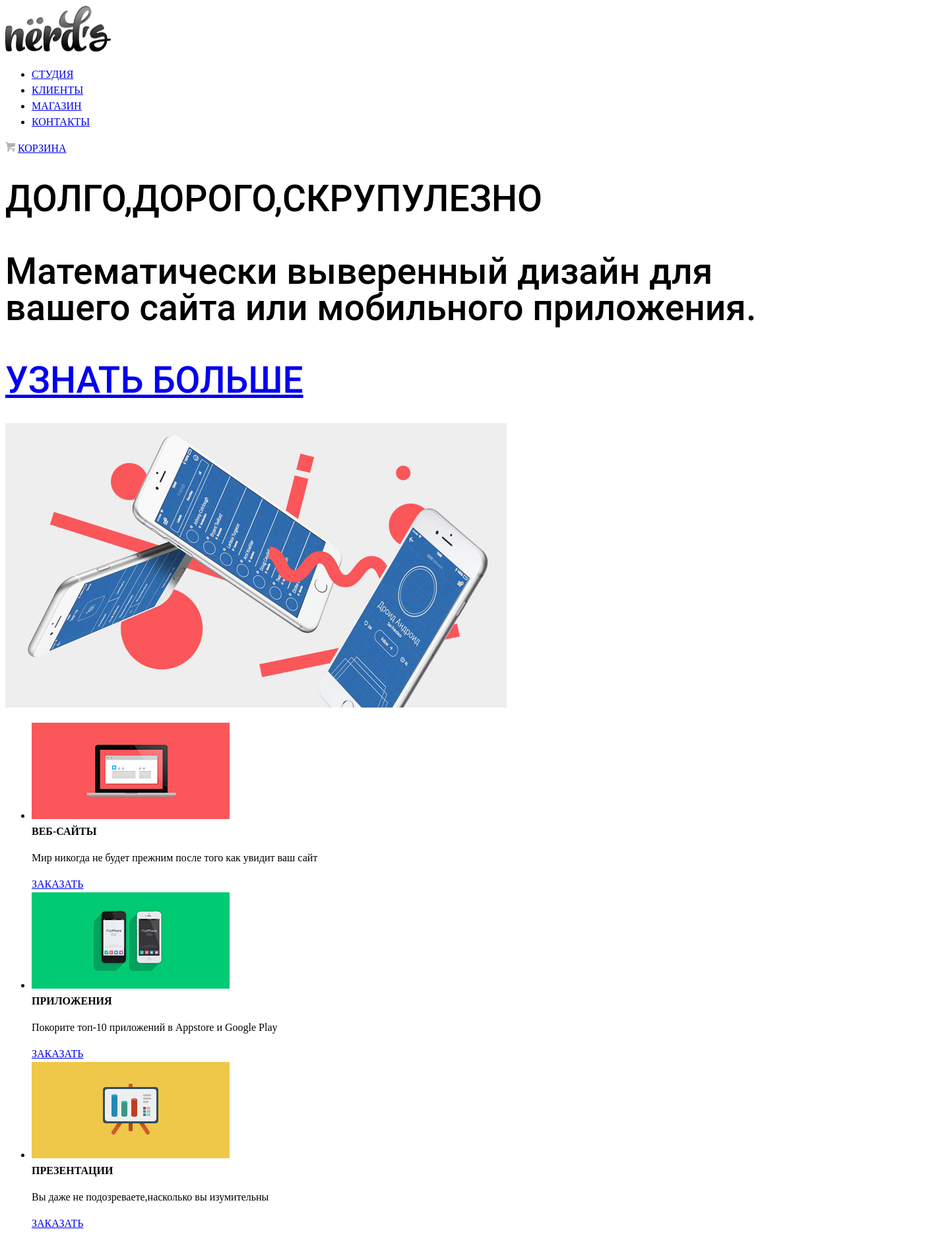
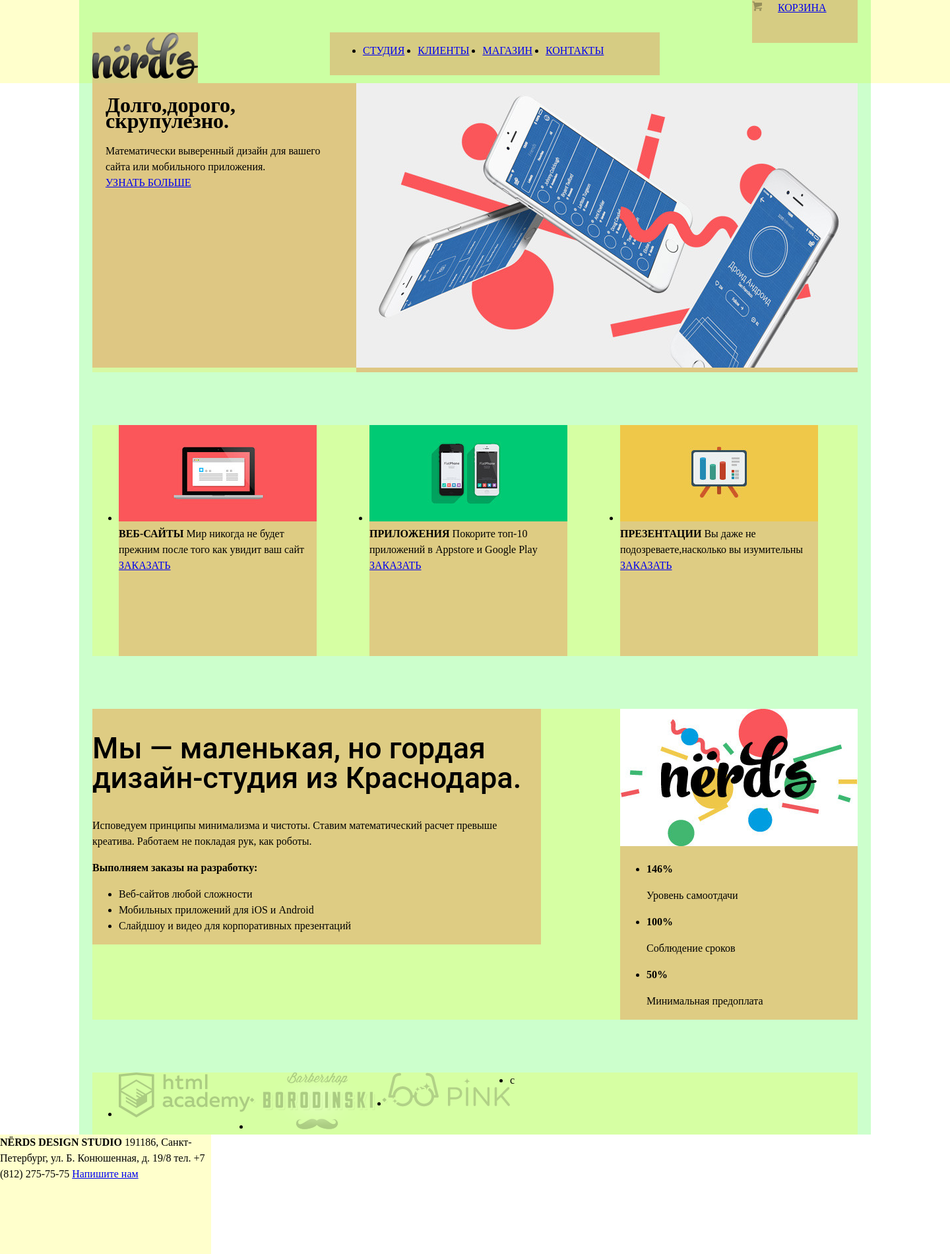
Before and after one commit to umila/289785-nerds, a plain HTML site: page index.html in a window 1280 px wide. Shown: the top 1900 px of the page at 66% size, 1440 px wide, since content can reach past the window. Drawn offline with Linux system fonts and the light colour scheme.

Commit message:
сетка индекс нердс 17.11.

```diff
--- a/css/style.css
+++ b/css/style.css
@@ -1,9 +1,152 @@
+html,
 body {
-  font-size: 16px;
+  min-width: 1440px;
+  min-height: 1750px;
+  margin: 0;
+  padding: 0;
+}
+body {
+  font-size:16px;
   line-height:24px;
   color: #000000;
   font-weight: normal;
   font-family: "Roboto Regular";
+/*
+  background: url("nerds-index.jpg") no-repeat;
+  background-size: 1122px auto;
+*/
+}
+.clearfix::after {
+  content: "";
+  display: table;
+  clear: both;
+}
+.main-header {
+  min-height: 114px;
+  background: rgba(255, 255, 0, 0.2);
+}
+.container {
+  width: 1160px;
+  margin:0 auto;
+  background: rgba(0, 255, 0, 0.2);
+  padding:0 20px;
+}
+.logo-container {
+  float:left;
+  width:160px;
+  min-height:65px;
+  margin-right:200px;
+  margin-top:49px;
+  background: rgba(255, 0, 0, 0.2);
+
+}
+.main-navigation {
+  float:left;
+  width:500px;
+  min-height:65px;
+  margin-right:140px;
+  margin-top:49px;
+  background: rgba(255, 0, 0, 0.2);
+
+}
+.menu__item {
+  float:left;
+  margin:0 10px;
+
+}
+.user-block {
+  float:right;
+  width:160px;
+  min-height: 65px;
+  background: rgba(255, 0, 0, 0.2);
+}
+.cart {
+  padding-left:20px;
+}
+.slider {
+  width:1160px;
+  margin: 0 auto;
+  margin-bottom:80px;
+  background: rgba(255, 225, 0, 0.2);
+}
+.slider-left {
+float:left;
+width: 360px;
+min-height: 431px;
+background: rgba(255, 0, 0, 0.2);
+padding-left:20px;
+padding-right:20px;
+}
+.slider-right {
+  float:right;
+  width:760px;
+  min-height:431px;
+  background: rgba(255, 0, 0, 0.2);
+}
+.products {
+  margin-bottom:80px;
+  background: rgba(255, 255, 0, 0.2);
+}
+.products-list__item {
+  float:left;
+  width:300px;
+  min-height: 350px;
+  margin-right:80px;
+  background: rgba(255, 0, 0, 0.2);
+}
+.products-list__item:last-child {
+  margin-right: 60px;
+}
+.tasks {
+  background: rgba(255, 255, 0, 0.2);
+  margin-bottom:80px;
+}
+.tasks-left {
+  float:left;
+  width:680px;
+  background: rgba(255, 0, 0, 0.2);
+}
+.tasks-right {
+  float:right;
+  width:360px;
+  background: rgba(255, 0, 0, 0.2);
+}
+.partners {
+background: rgba(255, 255, 0, 0.2);
+width:1160px;
+min-height:87px;
+}
+.partners-list {
+
+}
+.partners-list__item {
+  float:left;
+}
+.location {
+  width:1440px;
+  min-height:416px;
+}
+.contacts {
+  width:320px;
+  min-height:310px;
+  background: rgba(255, 255, 0, 0.2);
+}
+.main-footer {
+  width: :1440px;
+  min-height: 218px;
+  background: rgba(255, 255, 0, 0.2);
+}
+.footer-social {
+  float:left;
+  background: rgba(255, 0, 0, 0.2);
+  margin-right:140px;
+}
+.footer-text {
+  float:left;
+  width:560px;
+  min-height:80px;
+  background: rgba(255, 0, 0, 0.2);
+}
 }
 h1 {
   font-size: 55px;
@@ -19,4 +162,3 @@ h2 {
   font-weight: normal;
   font-family: "Roboto Medium";
 }
-}
--- a/index.html
+++ b/index.html
@@ -7,87 +7,94 @@
   </head>
   <body>
     <header class="main-header">
+      <div class="container clearfix">
+        <div class="logo-container">
           <img class="logo" src="img/nerds-logo.png" width="160" height="70" alt="Логотип">
+        </div>
         <nav class="main-navigation">
-        <ul>
-          <li>
+          <ul class="menu">
+            <li class="menu__item">
               <a href="#">СТУДИЯ</a>
             </li>
-          <li>
+            <li class="menu__item">
               <a href="#">КЛИЕНТЫ</a>
             </li>
-          <li>
+            <li class="menu__item">
               <a href="#">МАГАЗИН</a>
             </li>
-          <li>
+            <li class="menu__item">
               <a href="#">КОНТАКТЫ</a>
             </li>
           </ul>
+        </nav>
         <div class="user-block">
           <img src="img/cart-icon.png" alt="Корзина">
           <a class="cart" href="#">КОРЗИНА</a>
         </div>
-      </nav>
+      </div>
     </header>
-    <div class="index-content">
-      <div class="index-content-left">
-        <h1>ДОЛГО,ДОРОГО,СКРУПУЛЕЗНО<h>
-        <p>Математически выверенный дизайн
-          для вашего сайта или мобильного приложения.</p>
-        <a class="btn" href="#">УЗНАТЬ БОЛЬШЕ</a>
-      </div>
-      <div class="index-content-right">
-        <img src="img/slider-1.jpg" alt="Смартфоны" >
+    <main class="container">
+      <div class="slider clearfix">
+        <div class="slider-left">
+          <h1>Долго,дорого,<br>
+              скрупулезно.</h1>
+          <span>Математически выверенный дизайн</span>
+          <span>для вашего сайта или мобильного приложения.</span>
+          <div class="slider-button">
+            <a href="#">УЗНАТЬ БОЛЬШЕ</a>
           </div>
         </div>
-
-    <div class=product-container>
-      <ul class="product-list">
-        <li>
-          <article class="product-list__item">
+        <div class="slider-right">
+          <img src="img/slider-1.jpg" width="760" height="431" alt="Смартфоны" >
+        </div>
+      </div>
+      <section class="products clearfix">
+        <ul class="products-list">
+          <li class="products-list__item">
+            <article>
               <img src="img/illustration-1.jpg" width="300" height="146" alt="Ноутбук"><br>
-            <b>ВЕБ-САЙТЫ</b>
-            <p>Мир никогда не будет прежним
-               после того как увидит ваш сайт</p>
-            <a class="product-list__btn" href="#">ЗАКАЗАТЬ</a>
+              <span><b>ВЕБ-САЙТЫ</b></span>
+              <span>Мир никогда не будет прежним</span>
+              <span>после того как увидит ваш сайт</span>
+              <a class="products-list__btn" href="#">ЗАКАЗАТЬ</a>
             </article>
           </li>
-        <li>
-          <article class="product-list__item">
+          <li class="products-list__item">
+            <article>
               <img src="img/illustration-2.jpg" width="300" height="146" alt="Смартфон"><br>
-            <b>ПРИЛОЖЕНИЯ</b>
-            <p>Покорите топ-10 приложений
-               в Appstore и Google Play</p>
-            <a class="product-list__btn" href="#">ЗАКАЗАТЬ</a>
+              <span><b>ПРИЛОЖЕНИЯ</b></span>
+              <span>Покорите топ-10 приложений
+                    в Appstore и Google Play</span>
+              <a class="products-list__btn" href="#">ЗАКАЗАТЬ</a>
             </article>
           </li>
-        <li>
-          <article class="product-list__item">
+          <li class="products-list__item">
+            <article>
               <img src="img/illustration-3.jpg" width="300" height="146" alt="Доска"><br>
-            <b>ПРЕЗЕНТАЦИИ</b>
-            <p>Вы даже не подозреваете,насколько вы изумительны</p>
+              <span><b>ПРЕЗЕНТАЦИИ</b></span>
+              <span>Вы даже не подозреваете,насколько вы изумительны</soan>
                 <a class="product-list__btn" href="#">ЗАКАЗАТЬ</a>
               </article>
           </li>
         </ul>
-    </div>
-    <div class="container">
-      <div class="company-task">
+      </section>
+      <div class="tasks clearfix">
+        <div class="tasks-left">
           <h2>Мы — маленькая, но гордая
             дизайн-студия из Краснодара. </h2>
             <p>Исповедуем принципы минимализма и чистоты. Ставим математический расчет
 превыше креатива. Работаем не покладая рук, как роботы.</p>
           <b>Выполняем заказы на разработку:</b>
-        <ul class="company-task__list">
+          <ul class="tasks-left-list">
             <li>Веб-сайтов любой сложности</li>
             <li>Мобильных приложений для iOS и Android</li>
             <li>Слайдшоу и видео для корпоративных презентаций</li>
           </ul>
         </div>
-      <div class="company-statistic">
+        <div class="tasks-right">
           <img src="img/nerds-illustration.jpg" width="360" height="208" alt="Название компании">
           <p></p>
-        <ul class="company-statistic__advantage">
+          <ul class="tasks-right-advantages">
             <li>
               <b>146%</b>
               <p>Уровень самоотдачи</p>
@@ -103,42 +110,46 @@
           </ul>
         </div>
     </div>
-    <div class="partner-container">
-      <ul class="partner-list">
-        <li>
-          <img class="partner-list__logo" src="img/logo-1.png" width="199" height="68" alt="Логотип HTML Academy">
+    <div class="partners clearfix">
+      <ul class="partners-list">
+        <li class="partners-list__item">
+          <img src="img/logo-1.png" width="199" height="68" alt="Логотип HTML Academy">
         </li>
-        <li>
-          <img class="partner-list__logo" src="img/logo-2.png" width="209" height="87" alt="Логотип BORODINSKI">
+        <li class="partners-list__item">
+          <img src="img/logo-2.png" width="209" height="87" alt="Логотип BORODINSKI">
         </li>
-        <li>
-          <img class="partner-list__logo" src="img/logo-3.png" width="185" height="52" alt="Логотип PINK">
+        <li class="partners-list__item">
+          <img src="img/logo-3.png" width="185" height="52" alt="Логотип PINK">
         </li>
-        <li>
-          <img class="partner-list__logo" src="img/logo-4.png" width="173" height="84" alt="Логотип MISKA">
+        <li class="partners-list__item">
+          c
         </li>
       </ul>
     </div>
-    <div class="contacts-container">
-      <section class="contacts">
-        <b>NЁRDS DESIGN STUDIO</b>
-           191186, Санкт-Петербург,
-           ул. Б. Конюшенная, д. 19/8
-           тел. +7 (812) 275-75-75
-        <a class="location-contact_btn" href="#">Напишите нам</a>
-      </section>
+  </main>
+  <div class="location">
+      <div class="contacts">
+        <span><b>NЁRDS DESIGN STUDIO</b></span>
+        <span>191186, Санкт-Петербург,</span>
+        <span>ул. Б. Конюшенная, д. 19/8</span>
+        <span>тел. +7 (812) 275-75-75</span>
+        <a class="contacts-btn" href="#">Напишите нам</a>
+      </div>
+      <div class="map">
+        <img src="img/map.png" width="1440" height="416" alt="Карта">
+      </div>
     </div>
     <footer class="main-footer">
-      <div class="container">
+      <div class="container clearfix">
         <section class="footer-social">
           <a class="social-btn social-btn-vk" href="#">Вконтакте</a>
           <a class="social-btn social-btn-fb" href="#">Фейсбук</a>
           <a class="social-btn social-btn-inst" href="#">Инстаграмм</a>
         </section>
-      </div>
-      <div class="container">
+        <section class="footer-text">
           <h3>Давайте дружить, это выгодно!</h3>
-        <p>Скидка 10% для друзей из социальных сетей.</p>
+          <span>Скидка 10% для друзей из социальных сетей.<//span>
+        </section>
       </div>
     </footer>
   </body>
```
Also changed, not shown: catalog.html (+2 -2 lines), css/nerds-index.jpg (added), img/nerds-catalog.jpg (added), img/nerds-index.jpg (added). Lines whose indentation alone changed are shown as unchanged.
